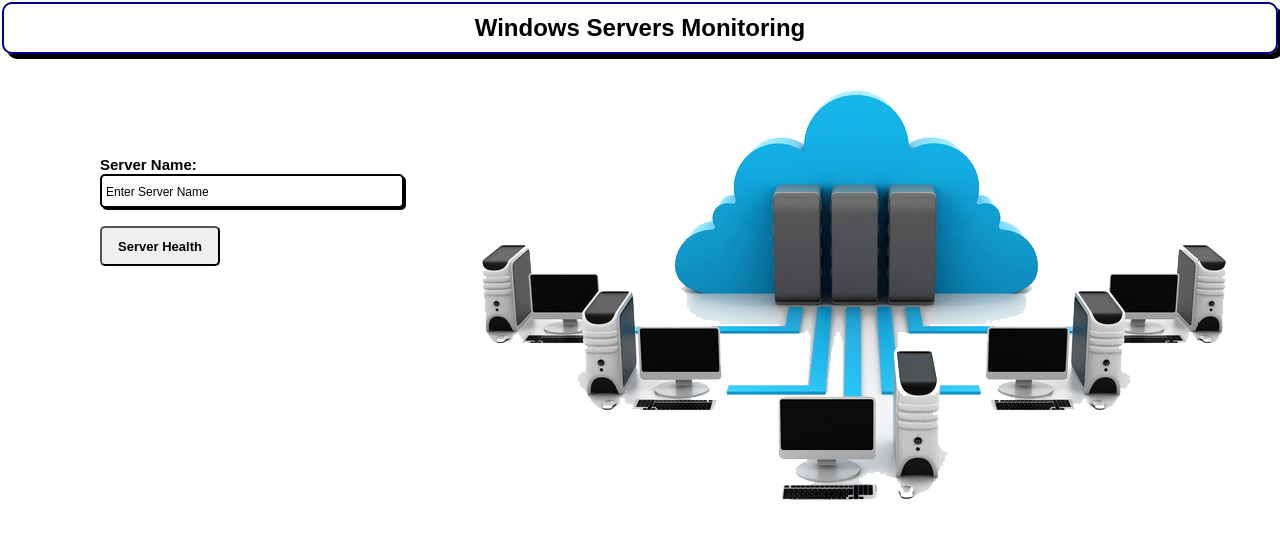
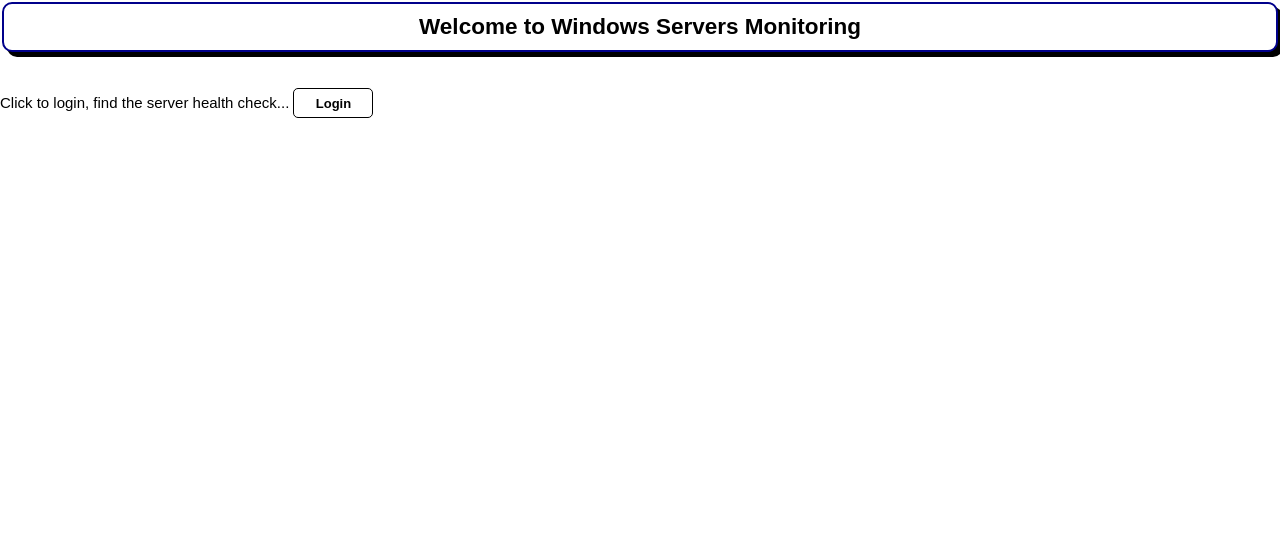
Before and after one commit to siva1196/Server_monitoring, a Django app: page / in a window 1280 px wide. Shown: the top 539 px of the page. Run offline with Django 3.2, Linux system fonts and the light colour scheme.

Commit message:
Final Project

```diff
--- a/Healthcheckapp/urls.py
+++ b/Healthcheckapp/urls.py
@@ -5,6 +5,7 @@
 urlpatterns = [
 
     path('',views.Home, name = "Home"),
+    path('Index',views.Index, name = "Index"),
     path('Result', views.Result, name = 'Result'),
 
 ]
--- a/Healthcheckapp/views.py
+++ b/Healthcheckapp/views.py
@@ -1,55 +1,80 @@
-from multiprocessing import cpu_count
-from sqlite3 import connect
 from django.shortcuts import render
 from django.http import HttpResponse
 
-import wmi,ctypes
+import wmi
 import pythoncom
-import psutil
 import numpy as np
+from socket import *
+import datetime, os
 
 # Create your views here.
 def Home(request):
 
-    return render(request, "Index.html")
+    return render(request,'Home.html')
+
+def Index(request):
+
+    return render(request, 'Index.html')
 
 def Result(request):
 
-    Hostname = request.GET['server']
-    Server = Server_Monitoring()
-    Connect = Server.Connection()
-    Disk = Server.DiskInfo(Connect)
-    CR_Util = Server.Utilization(Connect)
-    Uptime = Server.Uptime_Status(Connect)
+    if request.method == "POST":
+        Hostname = request.POST['server']
+        Username = request.POST['username']
+        Password = request.POST['password']
 
-    Server_Status = ""
-    if(Connect==True):
-        Server_Status = "Server is online"
+    Ping = os.system("ping -n 1 " + Hostname)
+    if Ping == 0:
+        Server = Server_Monitoring(Hostname,Username,Password)
+        Disk = Server.DiskInfo()
+        CPU_Util = Server.Utilization()
+        Uptime = Server.Uptime_Status()
+
+        return render(request, 'Result.html',{
+            'Hostname':Hostname,
+            'Server_Status':Ping,
+            'CPU':CPU_Util['CPU'],
+            'RAM':CPU_Util['RAM'],
+            'Uptime':Uptime,
+            'Disk': Disk
+        })
     else:
-        Server_Status = "Server is Offline"
-
-    return render(request, 'Result.html',{
-        'Hostname':Hostname,
-        'Server_status':Server_Status,
-        'CPU':CR_Util['CPU'],
-        'RAM':CR_Util['RAM'],
-        'Uptime':Uptime,
-        'Disk': Disk
+        CPU_Util = {'CPU':None,'RAM':None}
+        Uptime = None
+        Disk = None
+        return render(request, 'Result.html',{
+            'Hostname':Hostname,
+            'Server_Status':Ping,
+            'CPU':CPU_Util['CPU'],
+            'RAM':CPU_Util['RAM'],
+            'Uptime':Uptime,
+            'Disk': Disk
         })
 
 class Server_Monitoring:
 
-    def Connection(self):
+    def __init__(self,Host,User,Pass):
+        self.Host = Host
+        self.User = User
+        self.Pass = Pass
+
+    def Connection(self,Hostname, Username, Password):
+        self.Host = Hostname
+        self.User = Username
+        self.Pass = Password
+        global Server_status
         try:
             pythoncom.CoInitialize()
-            Connect = wmi.WMI()
+            Connect = wmi.WMI(self.Host, user = self.User, password = self.Pass)
+            Server_status = "Connected"
             return Connect
-        except:
-            return HttpResponse("Connection failed")
+
+        except wmi.x_wmi:
+            return HttpResponse("<h2>Your Username and Password of "+getfqdn(Hostname)+" are wrong.</h2>")
 
     # Disk Space Details
-    def DiskInfo(self, Connection):
-        self.Conn = Connection
+    def DiskInfo(self):
+        Connect = Server_Monitoring.Connection(self,self.Host, self.User, self.Pass)
 
         DiskName=[]
         TotalSpace = []
@@ -57,7 +82,7 @@
         Spaces = []
         Percentages = []
 
-        for d in Connection.Win32_LogicalDisk():
+        for d in Connect.Win32_LogicalDisk(DriveType=3):
             DiskName.append(d.Caption)
             TotalSpace.append(round(float(d.Size) / 1024**3, 2))
             FreeSpace.append(round(float(d.FreeSpace)  / 1024**3, 2))
@@ -71,25 +96,32 @@
 
         return Disk_Zip
 
-
-    def Utilization(self, Connection):
-        self.Conn = Connection
-        CPU_value = psutil.cpu_percent(4)
-        RAM_Value = psutil.virtual_memory()[2]
-        CPU_RAM = {'CPU':CPU_value,'RAM':RAM_Value}
+    def Utilization(self):
+        global Total_RAM
+        global Free_RAM
+        Connect = Server_Monitoring.Connection(self,self.Host, self.User, self.Pass)
+        Processer = Connect.Win32_Processor()
+        Cpu = Connect.Win32_ComputerSystem ()
+        Ram = Connect.Win32_PerfFormattedData_PerfOS_Memory()
+        for c in Processer:
+            CPU_value =c.LoadPercentage
+        for c in Cpu:
+            Total_ram = int(c.TotalPhysicalMemory)
+        for r in Ram:
+            Free_RAM = int(r.AvailableBytes)
+        Used_RAM = Total_ram - Free_RAM
+        Used_Percentage = round((Used_RAM / Total_ram) *100,2)
+        CPU_RAM = {'CPU':CPU_value,'RAM':Used_Percentage}
         return CPU_RAM
 
-    def Uptime_Status(self, Connection):
-
-        self.Conn = Connection
-
-        lib = ctypes.windll.kernel32
-        t = lib.GetTickCount64()
-        t = int(str(t)[:-3])
-
-        mins, sec = divmod(t, 60)
-        hour, mins = divmod(mins, 60)
-        days, hour = divmod(hour, 24)
-
-        Uptime = f"{days}:{hour:02}:{mins:02}:{sec:02}"
-        return Uptime
+    def Uptime_Status(self):
+        Connect = Server_Monitoring.Connection(self,self.Host, self.User, self.Pass)
+        Os = Connect.Win32_OperatingSystem()
+        LastBoot = str()
+        for o in Os:
+            LastBoot = o.LastBootUpTime
+        SplitBoot = LastBoot.split(".")[0]
+        BootTime = datetime.datetime.strptime(SplitBoot,"%Y%m%d%H%M%S")
+        date = datetime.datetime.now()
+        Uptime = date - BootTime
+        return str(Uptime).split(".")[0]
--- /dev/null
+++ b/Statics/Home.css
@@ -0,0 +1,34 @@
+*{
+	padding: 0px;
+	margin: 0px;
+	background-color: white;
+}
+
+body{
+    color:black;
+	font-family: sans-serif;
+    font-size: 15px;
+	background-image: url(ServerImage.png);
+	background-repeat: no-repeat;
+	background-position: right top;
+}
+
+h2{
+	border: 2px darkblue solid;
+	border-radius: 10px;
+	box-shadow: 5px 5px;
+	padding: 10px;
+	margin: 2px;
+	color: black;
+	font-family: sans-serif
+}
+
+button{
+    border: 1px black solid;
+	border-radius: 5px;
+	box-shadow: 3px;
+	height:30px;
+	width:80px;
+	font-size: 13px;
+	font-weight: bold;
+}
--- a/Statics/Index.css
+++ b/Statics/Index.css
@@ -1,12 +1,9 @@
 *{
-
 	padding: 0px;
 	margin: 0px;
-	backgrond-color: white;
-
+	background-color: white;
 }
 h2{
-
 	border: 2px darkblue solid;
 	border-radius: 10px;
 	box-shadow: 5px 5px;
@@ -17,7 +14,6 @@
 }
 
 body{
-
 	background-image: url(ServerImage.png);
 	background-repeat: no-repeat;
 	background-position: right top;
@@ -50,9 +46,9 @@
 }
 
 button{
-
+	border: 1px black solid;
 	border-radius: 5px;
-	border-shadow: 3px;
+	box-shadow: 3px;
 	height:40px;
 	width:120px;
 	font-size: 13px;
--- a/Statics/Result.css
+++ b/Statics/Result.css
@@ -9,7 +9,6 @@
 	background-repeat: no-repeat;
 	background-position: right top;
 	background-size: 700px;
-
 }
 
 h2{
--- /dev/null
+++ b/Templates/Home.html
@@ -0,0 +1,21 @@
+{%load static%}
+
+<!DOCTYPE html>
+<html lang="en">
+<head>
+    <meta charset="UTF-8">
+    <meta http-equiv="X-UA-Compatible" content="IE=edge">
+    <meta name="viewport" content="width=device-width, initial-scale=1.0">
+    <title>Login</title>
+    <link rel = "stylesheet" type= 'text/CSS' href = "{% static 'Home.css'%}">
+</head>
+
+<body>
+    <form id = "login" action = "Index">
+        {% csrf_token %}
+        <h2><center>Welcome to Windows Servers Monitoring</center></h2><br><br>
+        Click to login, find the server health check... <button type="submit">Login</button>
+    </form>
+</body>
+
+</html>
--- a/Templates/Index.html
+++ b/Templates/Index.html
@@ -11,11 +11,16 @@
 </head>
 
 <body>
-    <form id = "form-1" action = "Result">
+    <form id = "form-1" method='post' action = "Result">
+        {%csrf_token%}
     <h2 id = "title"><center>Windows Servers Monitoring</center></h2>
     <div id="server_search">
     	<label for="input">Server Name: </label><br>
-	<input id = "input" type = 'text' name = 'server' placeholder="Enter Server Name"><br><br>
+	    <input id = "input" type = 'text' name = 'server' placeholder="Enter Server Name"><br><br>
+        <label for="input">User name: </label><br>
+	    <input id = "input" type = 'text' name = 'username' placeholder="User Name"><br><br>
+        <label for="input">Password: </label><br>
+	    <input id = "input" type = 'password' name = 'password' placeholder="Password"><br><br>
     	<button id = "button-1" type = 'submit'>Server Health</button>
     </div>
 </form>
```
Also changed, not shown: Templates/Login.html (deleted, +0 -15 lines), Templates/Result.html (+8 -9 lines).
